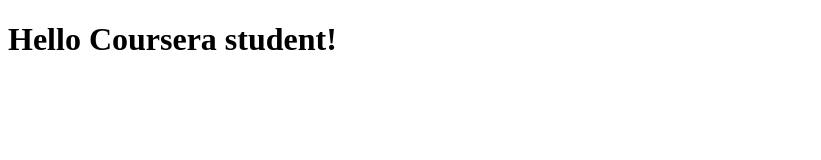
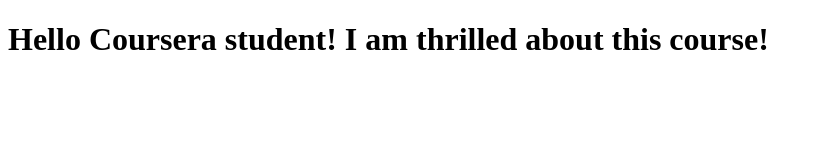
Before and after one commit to Jianshu-Wang/angularJs-test, a plain HTML site: page index.html in a window 1280 px wide. Shown: the whole page, without its empty margins (0-821 px from the left). Drawn offline with Linux system fonts and the light colour scheme.

Commit message:
New version of file

```diff
--- a/index.html
+++ b/index.html
@@ -5,6 +5,6 @@
     <title>Hello Coursera</title>
   </head>
   <body>
-    <h1>Hello Coursera student!<h1>
+    <h1>Hello Coursera student! I am thrilled about this course!<h1>
   </body>
 </html>
```
Also changed, not shown: 1 other file.
